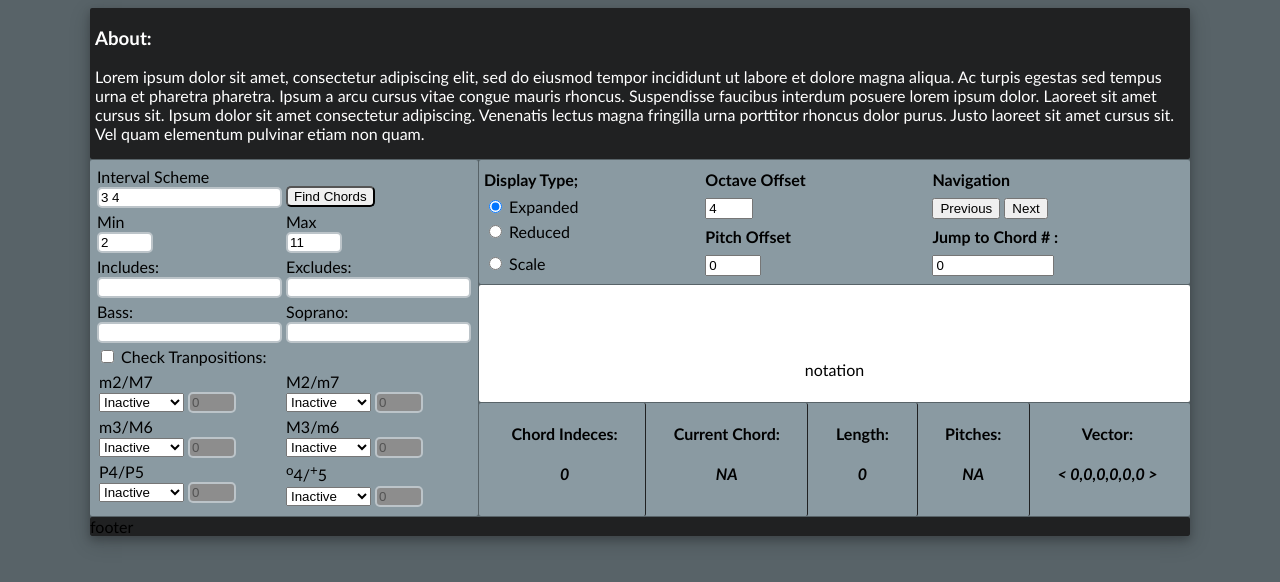
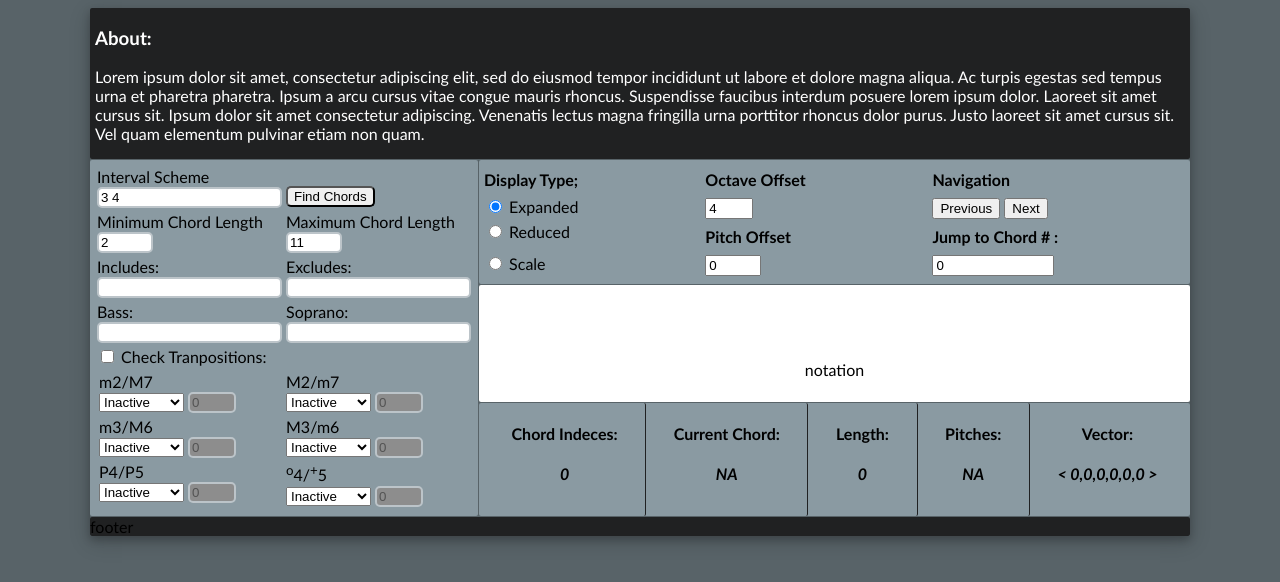
Before and after one commit to QED0711/HarmonicMapper, a plain HTML site: page index.html in a window 1280 px wide. Drawn offline with nearby package versions, Linux system fonts and the light colour scheme; a script that the page names is missing.

Commit message:
min/max length

```diff
--- a/index.html
+++ b/index.html
@@ -28,12 +28,12 @@
                 </div>
 
                 <div class="minLength">
-                    <label for="minLength">Min</label>
+                    <label for="minLength">Minimum Chord Length</label>
                     <input type="number" name="minLength" id="minLength" value="2" min="2" max="11">
                 </div>
 
                 <div class="maxLength">
-                    <label for="maxLength">Max</label>
+                    <label for="maxLength">Maximum Chord Length</label>
                     <input type="number" name="maxLength" id="maxLength" value ="11" min="2" max="11">
                 </div>
 
```
